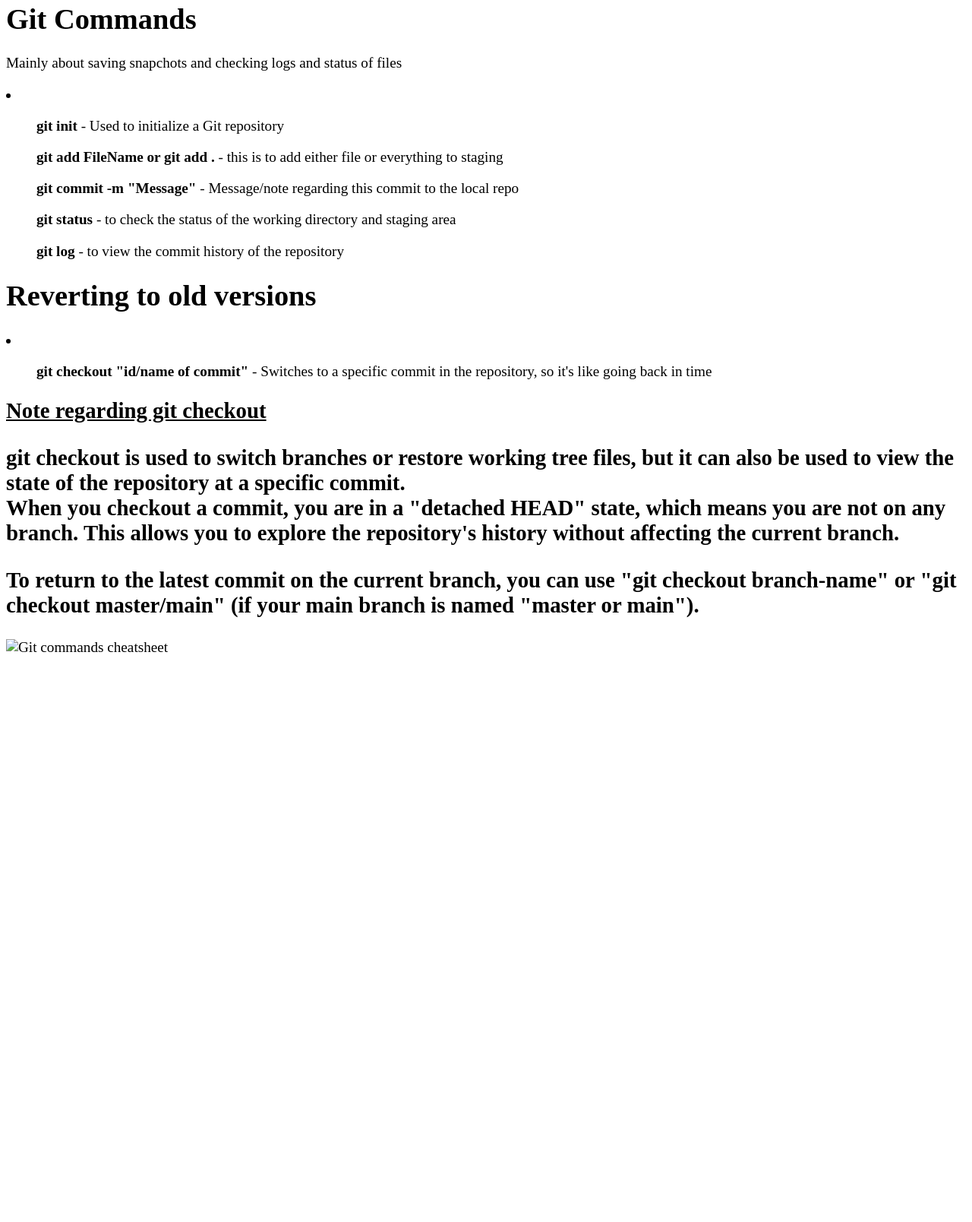
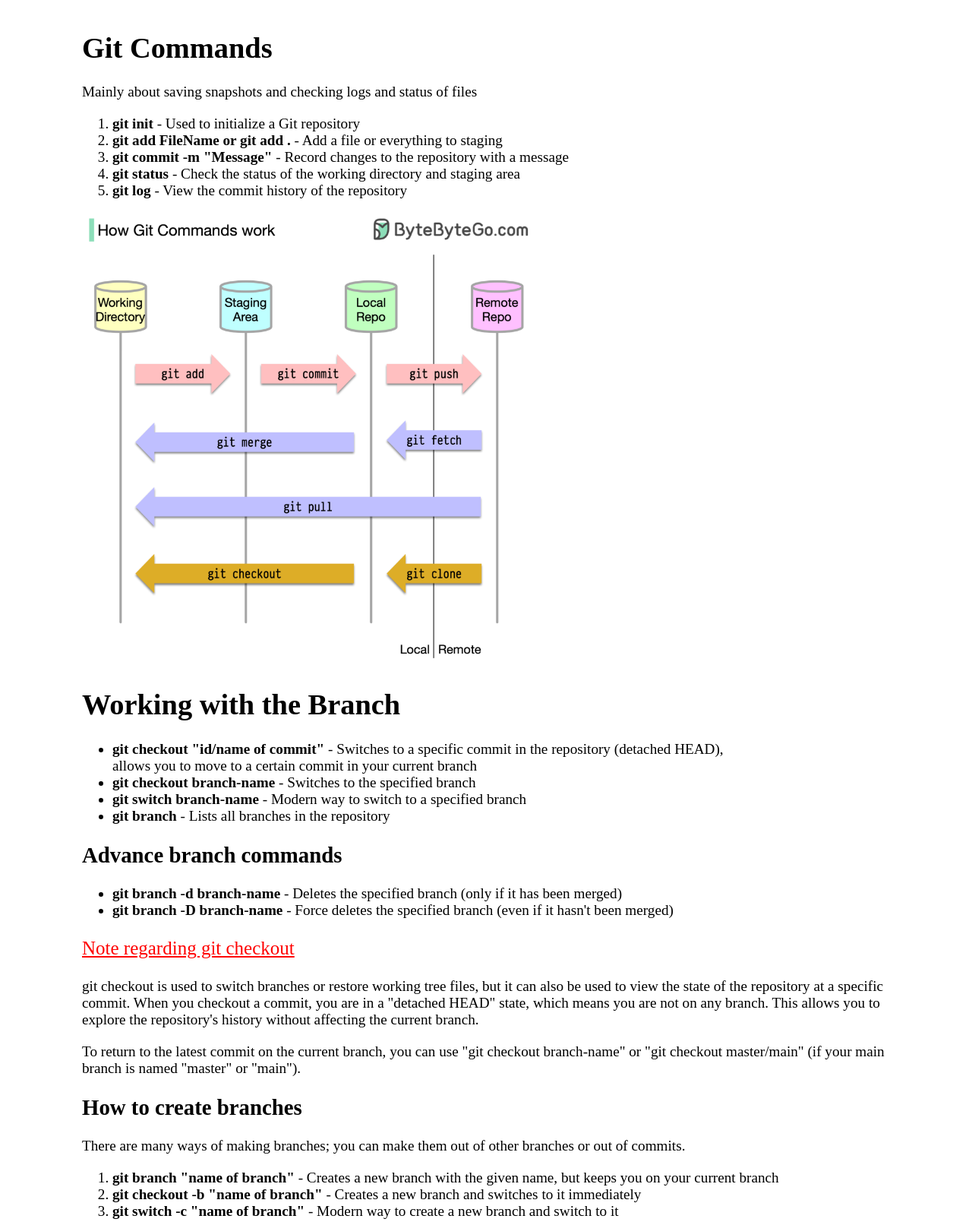
Before and after one commit to Choco-Boo/My-First-Ever-Repository, a plain HTML site: page index.html in a window 1280 px wide. Shown: the part 23-1631 px from the top of the page at 76% size. Before the commit the page ends 894 px from the top, so only its background shows below. Drawn offline with Linux system fonts and the light colour scheme.

Commit message:
I added a lot of commands for git, for tomorrow lecture with my team

```diff
--- a/index.html
+++ b/index.html
@@ -12,26 +12,65 @@
     <title>My First Repository</title>
  </head>
  <body>
-    <h1>Git Commands</h1>
-    <p> Mainly about saving snapchots and checking logs and status of files</p>
-    <li>
-        <ul><strong>git init</strong> - Used to initialize a Git repository</ul>
-        <ul><strong>git add FileName or git add .</strong> - this is to add either file or everything to staging </ul>
-        <ul><strong>git commit -m "Message"</strong> - Message/note regarding this commit to the local repo</ul>
-        <ul><strong>git status</strong> - to check the status of the working directory and staging area</ul>
-        <ul><strong>git log</strong> - to view the commit history of the repository</ul>
+      <h1>Git Commands</h1>
+      <p> Mainly about saving snapshots and checking logs and status of files</p>
+      <ol>
+         <li><strong>git init</strong> - Used to initialize a Git repository</li>
+         <li><strong>git add FileName or git add .</strong> - Add a file or everything to staging</li>
+         <li><strong>git commit -m "Message"</strong> - Record changes to the repository with a message</li>
+         <li><strong>git status</strong> - Check the status of the working directory and staging area</li>
+         <li><strong>git log</strong> - View the commit history of the repository</li>
+      </ol>
+   <img src="./gitCommands.png" alt="Git commands cheatsheet" width="600px" height="auto">
 
-   </li>
+   <!-- Reverting to old versions -->
+   <h1>Working with the Branch</h1>
+   <ul>
+        <li><strong>git checkout "id/name of commit"</strong> - Switches to a specific commit in the repository (detached HEAD), <br/>allows you to move to a certain commit in your current branch</li>
+        <li><strong>git checkout branch-name</strong> - Switches to the specified branch</li>
+        <li><strong>git switch branch-name</strong> - Modern way to switch to a specified branch</li>
+        <li><strong>git branch</strong> - Lists all branches in the repository</li>
 
-   <h1>Reverting to old versions </h1>
-   <li>
-        <ul><strong>git checkout "id/name of commit"</strong> - Switches to a specific commit in the repository, so it's like going back in time</ul>
-        <h2><u>Note regarding git checkout</u>
-        <p> git checkout is used to switch branches or restore working tree files, but it can also be used to view the state of the repository at a specific commit. <br/> When you checkout a commit, you are in a "detached HEAD" state, which means you are not on any branch. This allows you to explore the repository's history without affecting the current branch.</p>
-         <p> To return to the latest commit on the current branch, you can use "git checkout branch-name" or "git checkout master/main" (if your main branch is named "master or main").</p>
-        <ul></ul>
-        <ul></ul>
-    </li>
-   <img src="./0202-git-commands.png" alt="Git commands cheatsheet" width="600px" height="auto">
+   </ul>
+   <h2>Advance branch commands</h2>
+   <ul>
+        <li><strong>git branch -d branch-name</strong> - Deletes the specified branch (only if it has been merged)</li>
+        <li><strong>git branch -D branch-name</strong> - Force deletes the specified branch (even if it hasn't been merged)</li>
+   </ul>
+   <p class="note"><u>Note regarding git checkout</u></p>
+   <p>git checkout is used to switch branches or restore working tree files, but it can also be used to view the state of the repository at a specific commit. When you checkout a commit, you are in a "detached HEAD" state, which means you are not on any branch. This allows you to explore the repository's history without affecting the current branch.</p>
+   <p>To return to the latest commit on the current branch, you can use "git checkout branch-name" or "git checkout master/main" (if your main branch is named "master" or "main").</p>
+
+   <!-- How to create branch -->
+   <h2>How to create branches</h2>
+      <p>There are many ways of making branches; you can make them out of other branches or out of commits.</p>
+      <ol>
+        <li><strong>git branch "name of branch"</strong> - Creates a new branch with the given name, but keeps you on your current branch</li>
+        <li><strong>git checkout -b "name of branch"</strong> - Creates a new branch and switches to it immediately</li>
+        <li><strong>git switch -c "name of branch"</strong> - Modern way to create a new branch and switch to it</li>
+      </ol>
+   <img src="./GitBranch.png" alt="Visualisation of what branches looks like" width="600px" height="auto">
+
+   <h1>GitHub Basics></h1>
+   <p>GitHub is a web-based platform that provides hosting for Git repositories. It offers a range of features for collaboration, version control, and project management. Here are some basic GitHub commands and concepts:</p>
+   <ul>
+         <li><strong>git clone</strong> - Used to create a local copy of a remote repository on GitHub. It allows you to work on the project locally and sync changes with the remote repository.</li>
+         <li><strong>git push</strong> - Used to upload your local commits to a remote repository on GitHub. It allows you to share your changes with others and update the remote repository.</li>
+         <li><strong>git pull</strong> - Used to fetch and merge changes from a remote repository on GitHub into your local repository. It allows you to stay up-to-date with the latest changes made by others.</li>
+         <li><strong>git fork</strong> - A feature on GitHub that allows you to create a personal copy of someone else's repository. It enables you to make changes and propose them back to the original repository through pull requests.</li>
+   </ul>
+
+   <p>GitHub also provides a web interface for managing repositories, issues, pull requests, and more. It is widely used for open-source projects, collaboration, and version control in software development.</p>
+
+   <h2>GitHub "Pushing" - Local Repository</h2>
+   <p>To push your local commits to a remote repository on GitHub, you can use the following command:</p>
+   <ol>
+         <li><strong>git remote add origin URL</strong> - Adds a remote repository with the name "origin" and the specified URL</li>
+         <li><strong>git branch -M main</strong> - Renames the current branch to "main" (if your main branch is named "master", you can skip this step)</li>
+         <li><strong>git push -u origin main</strong> - Pushes your local commits to the "main" branch of the remote repository and sets up tracking</li>
+         <li><strong>git push</strong> - After the initial push, you can simply use "git push" to push subsequent commits to the remote repository</li>
+         <li><strong>git pull origin main</strong></strong> - Fetches and merges changes from the "main" branch of the remote repository into your local repository</li>
+         <li><strong>git push origin branch-name</strong> - Pushes the specified branch to the remote repository</li>
+      </ol>
  </body>
  </html>
--- a/style.css
+++ b/style.css
@@ -1,5 +1,11 @@
 /*Hello world*/
 
 body{
+    padding: 30px 100px;
     font-size: larger;
 }
+
+.note{
+    color: red;
+    font-size: 25px;
+}
```
Also changed, not shown: GitBranch.png (renamed from git branching image.png).
